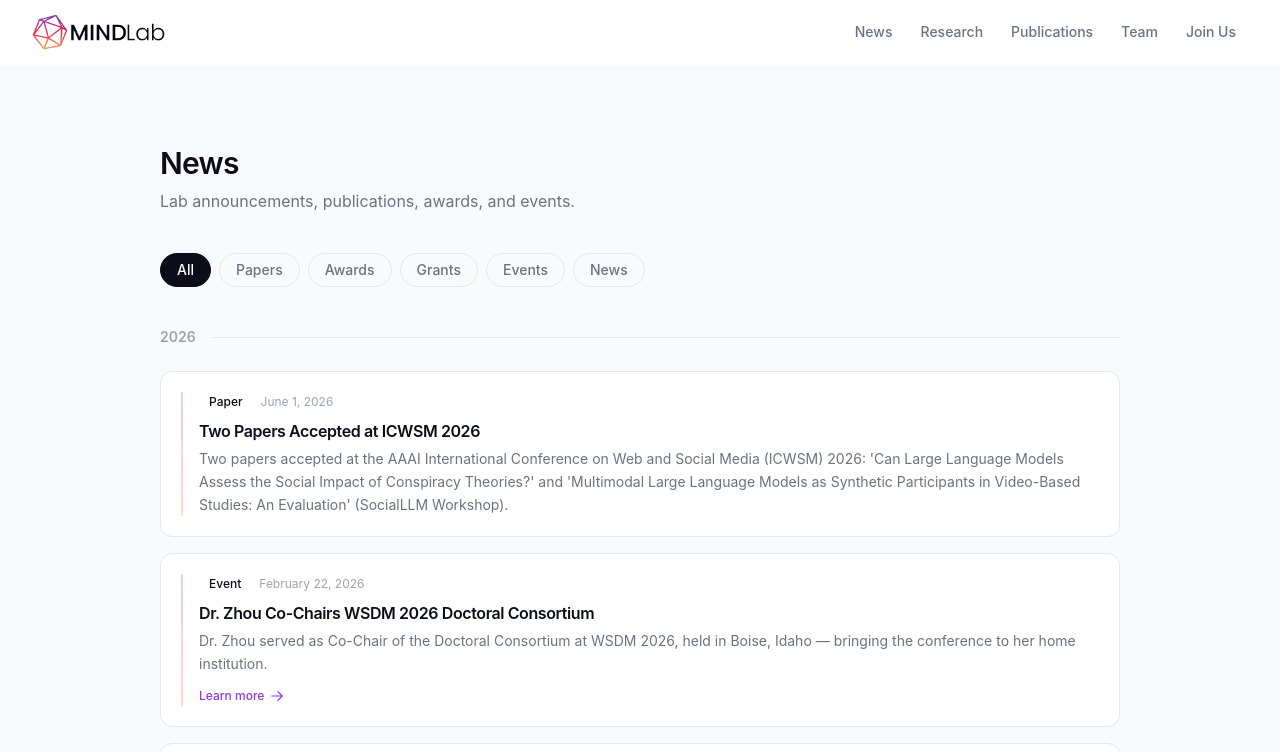
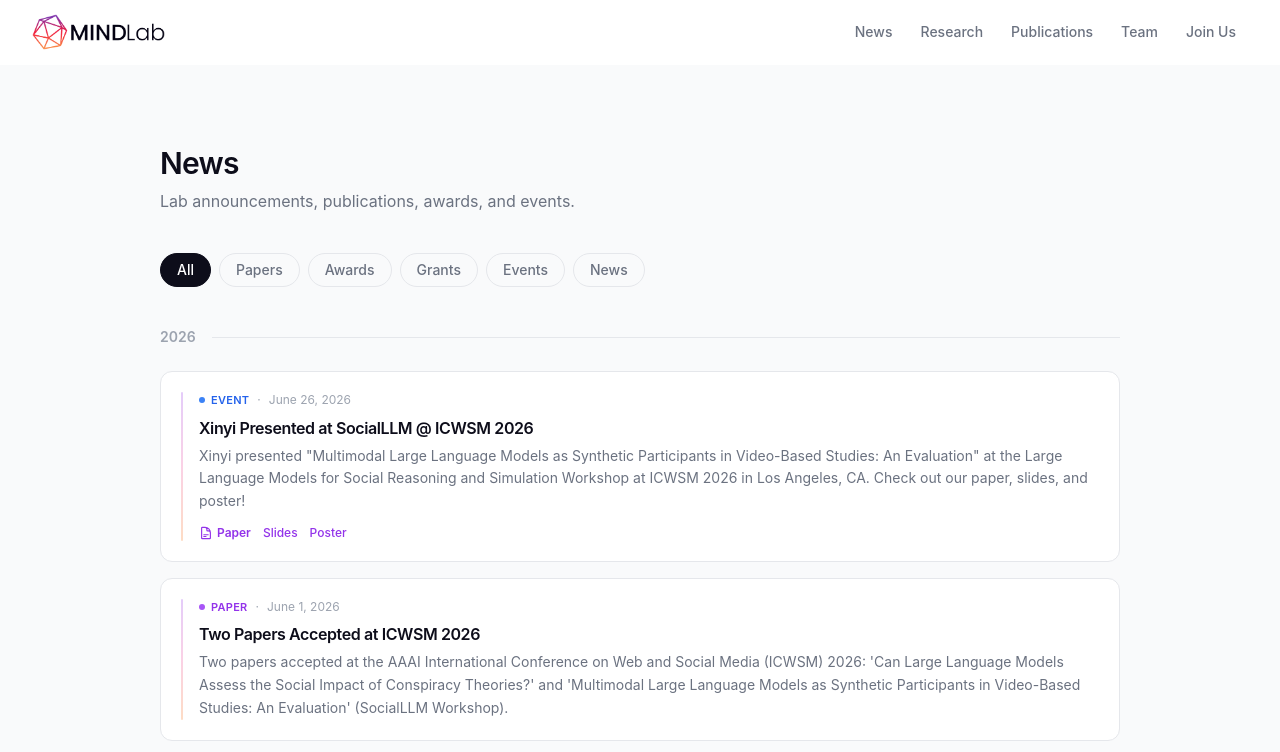
Before and after one commit to MINDLab25/lab-website, a Next.js app: page /news in a window 1280 px wide. Shown: the top 752 px of the page. Built offline with nearby package versions, Linux system fonts and the light colour scheme.

Commit message:
Enhance news section with new link handling and update constants for news type labels. Added support for multiple links in news items and refactored badge display for improved clarity.

```diff
--- a/src/app/news/page.tsx
+++ b/src/app/news/page.tsx
@@ -4,9 +4,8 @@ import { useState } from 'react'
 import { news } from '@/data/site'
 import type { NewsType } from '@/data/site'
 import { formatDate } from '@/lib/utils'
-import { newsTypeBadge, newsTypeLabel } from '@/lib/constants'
+import { newsTypeKicker, newsTypeLabel } from '@/lib/constants'
 
-const typeBadge = newsTypeBadge
 const typeLabel = newsTypeLabel
 
 const filterOptions: { value: NewsType | 'all'; label: string }[] = [
@@ -88,9 +87,11 @@ export default function NewsPage() {
 
                     <div className="flex-1 min-w-0">
                       <div className="flex flex-wrap items-center gap-2 mb-2">
-                        <span className={`badge ${typeBadge[item.type]}`}>
+                        <span className={`inline-flex items-center gap-1.5 text-[11px] font-semibold uppercase tracking-wide ${newsTypeKicker[item.type].text}`}>
+                          <span className={`w-1.5 h-1.5 rounded-full ${newsTypeKicker[item.type].dot}`} />
                           {typeLabel[item.type]}
                         </span>
+                        <span className="text-ink-faint text-xs">·</span>
                         <time className="text-xs text-ink-faint">
                           {formatDate(item.date, 'long')}
                         </time>
@@ -103,19 +104,34 @@ export default function NewsPage() {
                         {item.description}
                       </p>
 
-                      {item.link && (
-                        <a
-                          href={item.link}
-                          target="_blank"
-                          rel="noreferrer"
-                          className="mt-3 inline-flex items-center gap-1.5 text-xs font-medium text-brand-purple hover:text-purple-700 transition-colors"
-                        >
+                      {item.links && item.links.length > 0 ? (
+                        <div className="mt-3 flex flex-wrap items-center gap-3">
+                          {item.links.map((l) => (
+                            l.label === "Paper" ? (
+                              <a key={l.label} href={l.url} target="_blank" rel="noreferrer"
+                                className="text-xs font-semibold text-brand-purple hover:text-purple-700 transition-colors flex items-center gap-1">
+                                <svg className="w-3.5 h-3.5" fill="none" viewBox="0 0 24 24" stroke="currentColor" strokeWidth={2}>
+                                  <path strokeLinecap="round" strokeLinejoin="round" d="M19.5 14.25v-2.625a3.375 3.375 0 00-3.375-3.375h-1.5A1.125 1.125 0 0113.5 7.125v-1.5a3.375 3.375 0 00-3.375-3.375H8.25m0 12.75h7.5m-7.5 3H12M10.5 2.25H5.625c-.621 0-1.125.504-1.125 1.125v17.25c0 .621.504 1.125 1.125 1.125h12.75c.621 0 1.125-.504 1.125-1.125V11.25a9 9 0 00-9-9z" />
+                                </svg>
+                                {l.label}
+                              </a>
+                            ) : (
+                              <a key={l.label} href={l.url} target="_blank" rel="noreferrer"
+                                className="text-xs font-medium text-brand-purple hover:text-purple-700 transition-colors">
+                                {l.label}
+                              </a>
+                            )
+                          ))}
+                        </div>
+                      ) : item.link ? (
+                        <a href={item.link} target="_blank" rel="noreferrer"
+                          className="mt-3 inline-flex items-center gap-1.5 text-xs font-medium text-brand-purple hover:text-purple-700 transition-colors">
                           Learn more
                           <svg className="w-3.5 h-3.5" fill="none" viewBox="0 0 24 24" stroke="currentColor" strokeWidth={2}>
                             <path strokeLinecap="round" strokeLinejoin="round" d="M13.5 4.5L21 12m0 0l-7.5 7.5M21 12H3" />
                           </svg>
                         </a>
-                      )}
+                      ) : null}
                     </div>
                   </article>
                 ))}
--- a/src/components/sections/NewsSection.tsx
+++ b/src/components/sections/NewsSection.tsx
@@ -1,7 +1,7 @@
 import { news } from '@/data/site'
 import SectionHeading from '@/components/SectionHeading'
 import { formatDate } from '@/lib/utils'
-import { newsTypeBadge, newsTypeLabel } from '@/lib/constants'
+import { newsTypeKicker, newsTypeLabel } from '@/lib/constants'
 
 const recentNews = [...news]
   .sort((a, b) => new Date(b.date).getTime() - new Date(a.date).getTime())
@@ -21,26 +21,43 @@ export default function NewsSection() {
               <div className="hidden sm:block w-0.5 shrink-0 self-stretch rounded-full bg-gradient-to-b from-brand-purple via-brand-pink to-brand-orange opacity-20 group-hover:opacity-70 transition-opacity" />
               <div className="flex-1 min-w-0">
                 <div className="flex flex-wrap items-center gap-2 mb-1.5">
-                  <span className={`badge ${newsTypeBadge[item.type]}`}>
+                  <span className={`inline-flex items-center gap-1.5 text-[11px] font-semibold uppercase tracking-wide ${newsTypeKicker[item.type].text}`}>
+                    <span className={`w-1.5 h-1.5 rounded-full ${newsTypeKicker[item.type].dot}`} />
                     {newsTypeLabel[item.type]}
                   </span>
+                  <span className="text-ink-faint text-xs">·</span>
                   <time className="text-xs text-ink-faint">{formatDate(item.date)}</time>
                 </div>
                 <h3 className="font-semibold text-sm text-ink leading-snug">{item.title}</h3>
                 <p className="text-xs text-ink-muted mt-1 leading-relaxed">{item.description}</p>
-                {item.link && (
-                  <a
-                    href={item.link}
-                    target="_blank"
-                    rel="noreferrer"
-                    className="mt-1.5 inline-flex items-center gap-1 text-xs font-medium text-brand-purple hover:text-purple-700 transition-colors"
-                  >
+                {item.links && item.links.length > 0 ? (
+                  <div className="mt-1.5 flex flex-wrap items-center gap-3">
+                    {item.links.map((l) => (
+                      l.label === "Paper" ? (
+                        <a key={l.label} href={l.url} target="_blank" rel="noreferrer"
+                          className="text-xs font-semibold text-brand-purple hover:text-purple-700 transition-colors flex items-center gap-1">
+                          <svg className="w-3 h-3" fill="none" viewBox="0 0 24 24" stroke="currentColor" strokeWidth={2}>
+                            <path strokeLinecap="round" strokeLinejoin="round" d="M19.5 14.25v-2.625a3.375 3.375 0 00-3.375-3.375h-1.5A1.125 1.125 0 0113.5 7.125v-1.5a3.375 3.375 0 00-3.375-3.375H8.25m0 12.75h7.5m-7.5 3H12M10.5 2.25H5.625c-.621 0-1.125.504-1.125 1.125v17.25c0 .621.504 1.125 1.125 1.125h12.75c.621 0 1.125-.504 1.125-1.125V11.25a9 9 0 00-9-9z" />
+                          </svg>
+                          {l.label}
+                        </a>
+                      ) : (
+                        <a key={l.label} href={l.url} target="_blank" rel="noreferrer"
+                          className="text-xs font-medium text-brand-purple hover:text-purple-700 transition-colors">
+                          {l.label}
+                        </a>
+                      )
+                    ))}
+                  </div>
+                ) : item.link ? (
+                  <a href={item.link} target="_blank" rel="noreferrer"
+                    className="mt-1.5 inline-flex items-center gap-1 text-xs font-medium text-brand-purple hover:text-purple-700 transition-colors">
                     Learn more
                     <svg className="w-3 h-3" fill="none" viewBox="0 0 24 24" stroke="currentColor" strokeWidth={2}>
                       <path strokeLinecap="round" strokeLinejoin="round" d="M13.5 4.5L21 12m0 0l-7.5 7.5M21 12H3" />
                     </svg>
                   </a>
-                )}
+                ) : null}
               </div>
             </article>
           ))}
--- a/src/data/site.ts
+++ b/src/data/site.ts
@@ -398,11 +398,26 @@ export interface NewsItem {
   type: NewsType;
   title: string;
   description: string;
-  /** Optional URL for a "Read more" link */
+  /** Optional URL for a single "Learn more" link */
   link?: string;
+  /** Optional named links (e.g. Paper, Slides, Poster) rendered side-by-side */
+  links?: { label: string; url: string }[];
 }
 
 export const news: NewsItem[] = [
+  {
+    id: "xinyi-socialllm-icwsm-2026",
+    date: "2026-06-26",
+    type: "event",
+    title: "Xinyi Presented at SocialLLM @ ICWSM 2026",
+    description:
+      'Xinyi presented "Multimodal Large Language Models as Synthetic Participants in Video-Based Studies: An Evaluation" at the Large Language Models for Social Reasoning and Simulation Workshop at ICWSM 2026 in Los Angeles, CA. Check out our paper, slides, and poster!',
+    links: [
+      { label: "Paper", url: "#" },
+      { label: "Slides", url: "#" },
+      { label: "Poster", url: "#" },
+    ],
+  },
   {
     id: "icwsm-2026-papers",
     date: "2026-06-01",
--- a/src/lib/constants.ts
+++ b/src/lib/constants.ts
@@ -23,6 +23,16 @@ export const pubTypeBadgeClass: Record<string, string> = {
   preprint: 'bg-gray-100 text-gray-600 ring-1 ring-gray-200',
 }
 
+// Kicker (option 1) colors for news type labels: dot fill + label text color
+export const newsTypeKicker: Record<string, { dot: string; text: string }> = {
+  paper: { dot: 'bg-purple-500', text: 'text-purple-600' },
+  award: { dot: 'bg-amber-500', text: 'text-amber-600' },
+  grant: { dot: 'bg-green-500', text: 'text-green-600' },
+  event: { dot: 'bg-blue-500', text: 'text-blue-600' },
+  misc: { dot: 'bg-gray-400', text: 'text-gray-500' },
+  press: { dot: 'bg-pink-500', text: 'text-pink-600' },
+}
+
 export const pubTypeLabel: Record<string, string> = {
   conference: 'Conference',
   journal: 'Journal',
--- a/tailwind.config.ts
+++ b/tailwind.config.ts
@@ -5,6 +5,7 @@ const config: Config = {
     './src/pages/**/*.{js,ts,jsx,tsx,mdx}',
     './src/components/**/*.{js,ts,jsx,tsx,mdx}',
     './src/app/**/*.{js,ts,jsx,tsx,mdx}',
+    './src/lib/**/*.{js,ts,jsx,tsx,mdx}',
   ],
   theme: {
     extend: {
```
Also changed, not shown: 1 other file (tests, documents, lock files or other folders).
